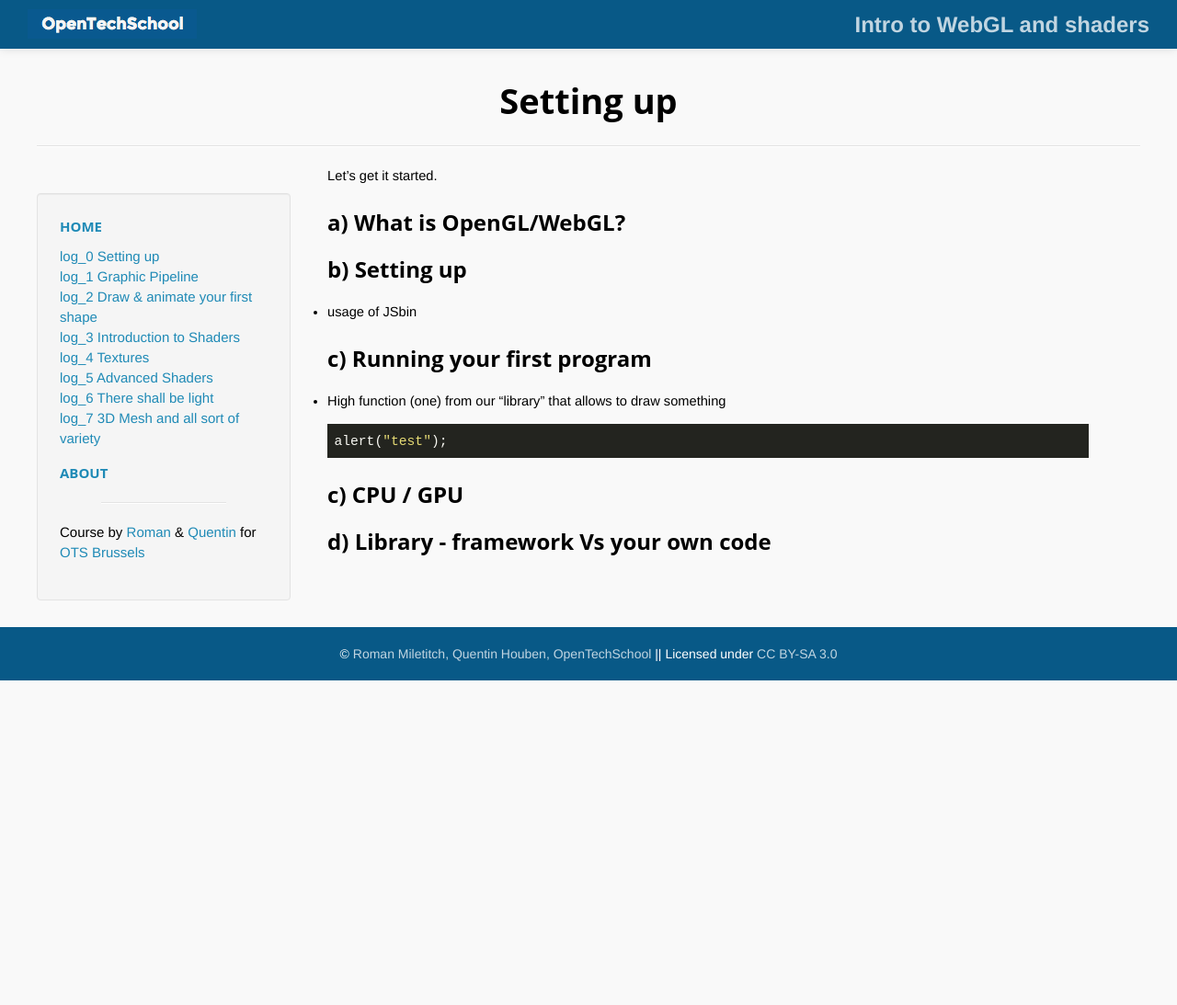
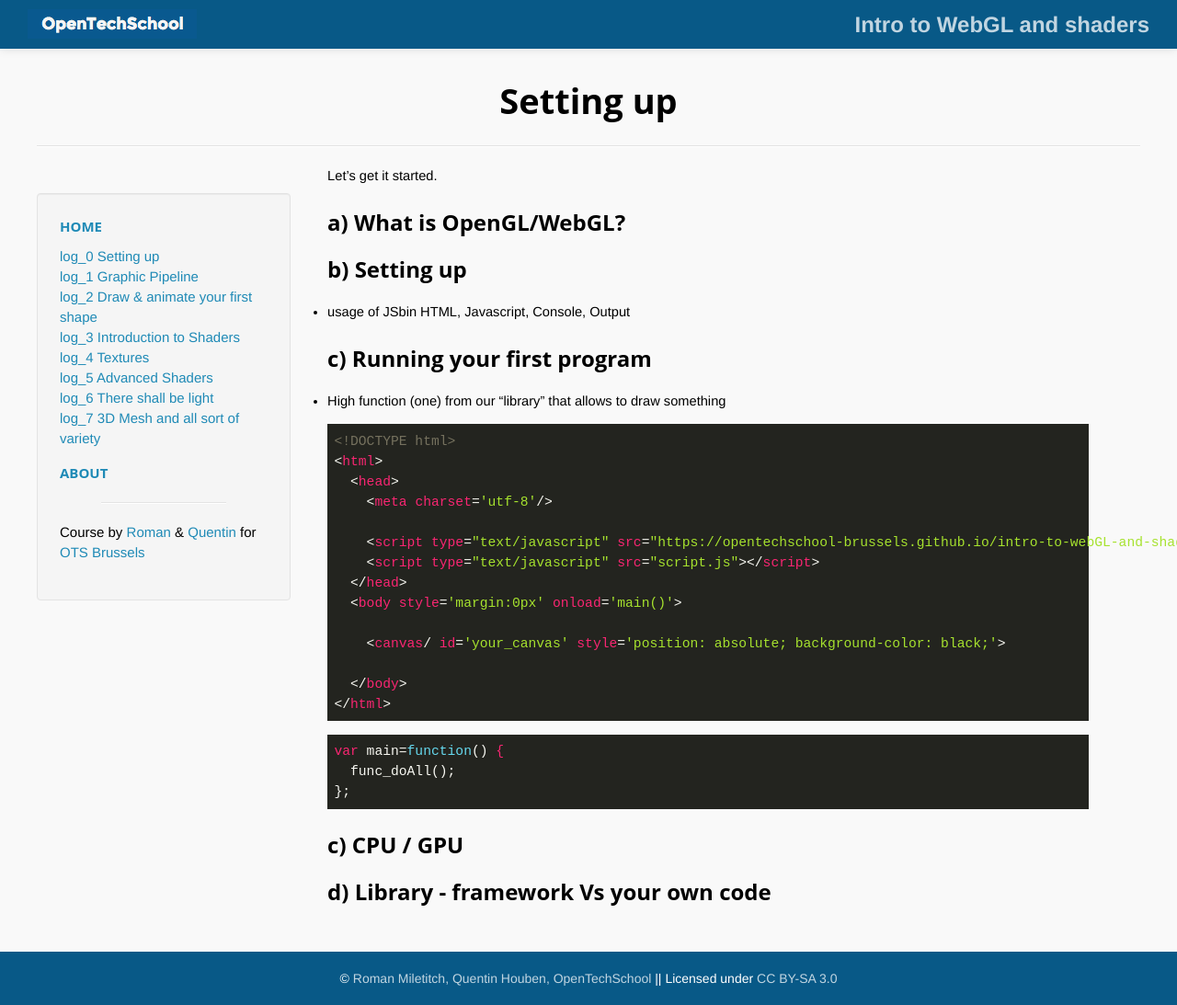
Before and after one commit to OpenTechSchool-Brussels/intro-to-webGL-and-shaders, a Jekyll site: the page built from log0_setting-up.markdown, in a window 1280 px wide. Shown: the whole page at 92% size. Built offline with Jekyll 4.4.1, drawn with Linux system fonts in a browser that asks for light colours; before the commit the page ends 900 px from its top, so only the background shows below that.

Commit message:
Update log0_setting-up.markdown

```diff
--- a/log0_setting-up.markdown
+++ b/log0_setting-up.markdown
@@ -12,14 +12,38 @@ Let’s get it started.
 ## b) Setting up
 
 * usage of JSbin
+HTML, Javascript, Console, Output
+
 
 ## c) Running your first program
 
 * High function (one) from our "library" that allows to draw something
 
 ~~~ HTML
-alert("test");
+<!DOCTYPE html>
+<html>
+  <head>
+    <meta charset='utf-8'/>
+
+    <script type="text/javascript" src="https://opentechschool-brussels.github.io/intro-to-webGL-and-shaders/src/lib.js"></script>
+    <script type="text/javascript" src="script.js"></script>
+  </head>
+  <body style='margin:0px' onload='main()'>
+
+    <canvas/ id='your_canvas' style='position: absolute; background-color: black;'>
+
+  </body>
+</html>
 ~~~
+
+
+~~~ JavaScript
+var main=function() {
+  func_doAll();
+};
+~~~
+
+
 
 ## c) CPU / GPU
 
```
